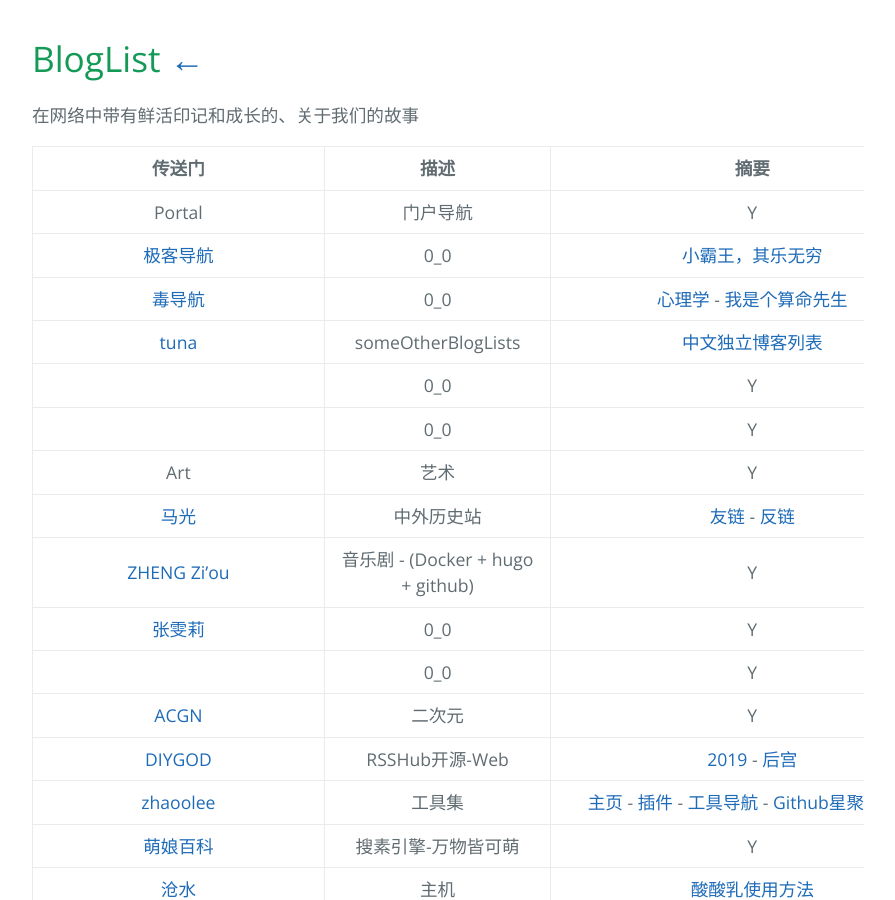
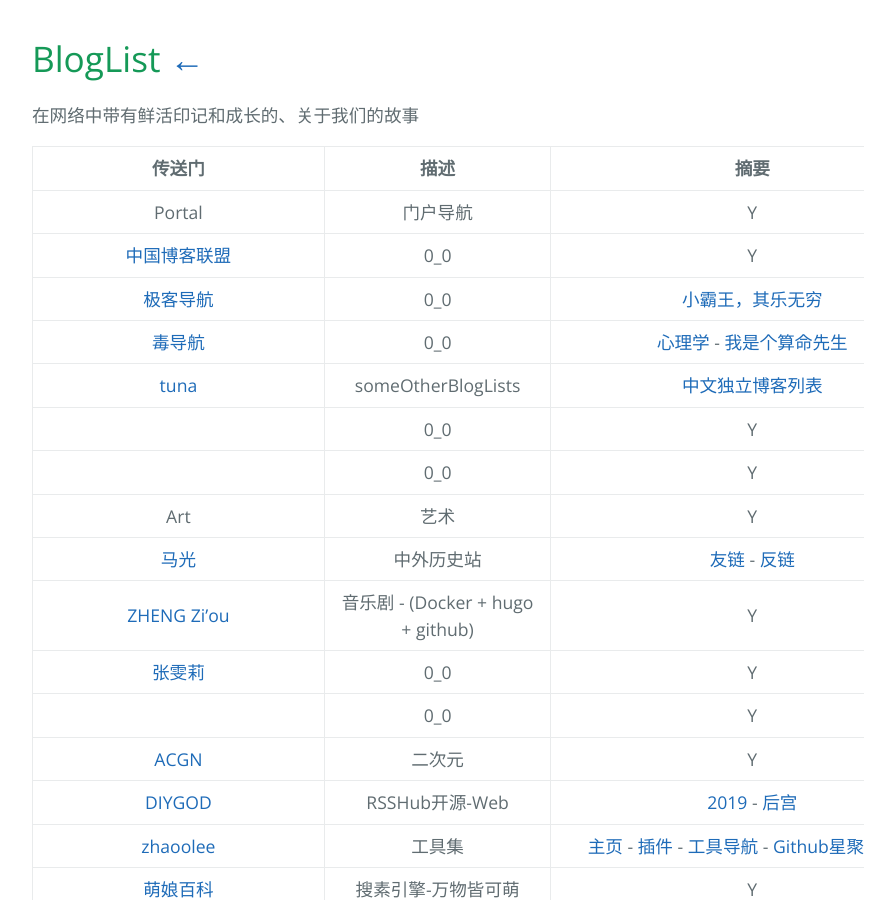
Before and after one commit to AmbroseRen/test, a Jekyll site: the page built from Library/Blog.md, in a window 1280 px wide and 900 px high. Shown: the whole window, without its empty margins (192-1087 px from the left). Built offline with Jekyll 4.4.1, drawn with Linux system fonts in a browser that asks for light colours; our own code applies the rules of GitHub Pages for plain Markdown files; the repository's description, which GitHub fills in, is left out.

Commit message:
Update Blog.md

```diff
--- a/Library/Blog.md
+++ b/Library/Blog.md
@@ -5,6 +5,7 @@
 | 传送门 | 描述 | 摘要 |
 |:---:|:---:|:---:|
 | Portal | 门户导航 | Y |
+| [中国博客联盟](https://zgboke.org/) | 0_0 | Y |
 | [极客导航](https://geekdocs.cn/?utm_source=quickapp.lovejade.cn) | 0_0 | [小霸王，其乐无穷](https://www.yikm.net/) |
 | [毒导航](https://www.toxic.ltd/) | 0_0 | [心理学](https://www.toxic.ltd/books/xinlixue) - [我是个算命先生](http://wo-xiaoshipin.test.upcdn.net/suanming.html) |
 | [tuna](https://github.com/tuna/blogroll) | someOtherBlogLists | [中文独立博客列表](https://github.com/timqian/chinese-independent-blogs) |
```
